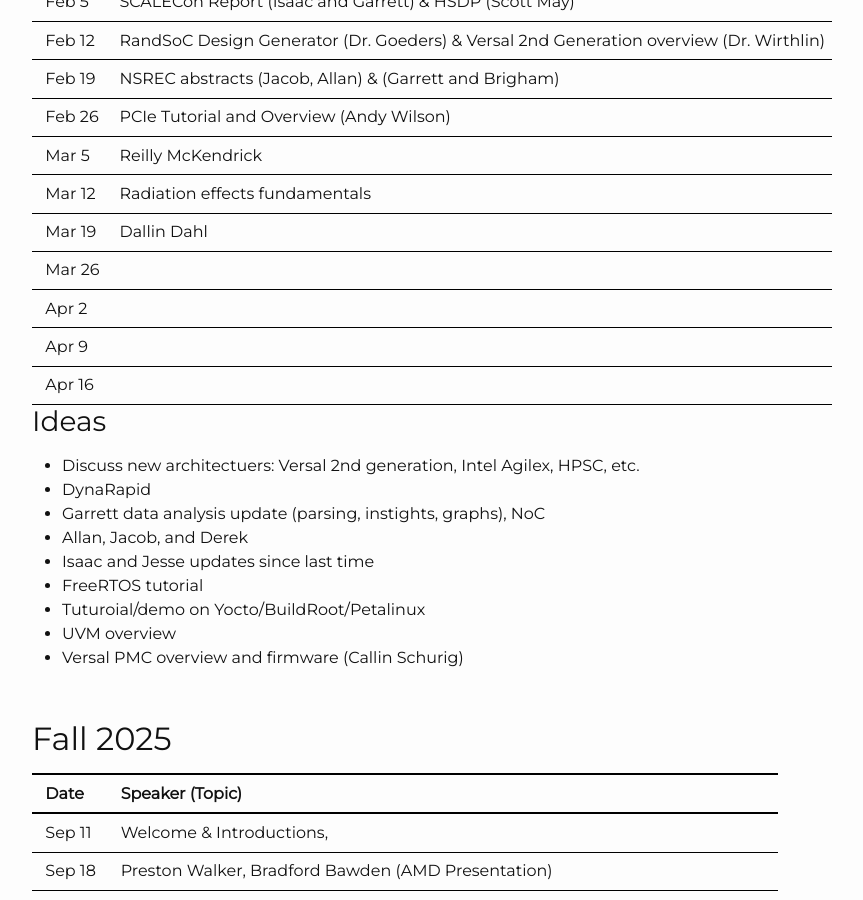
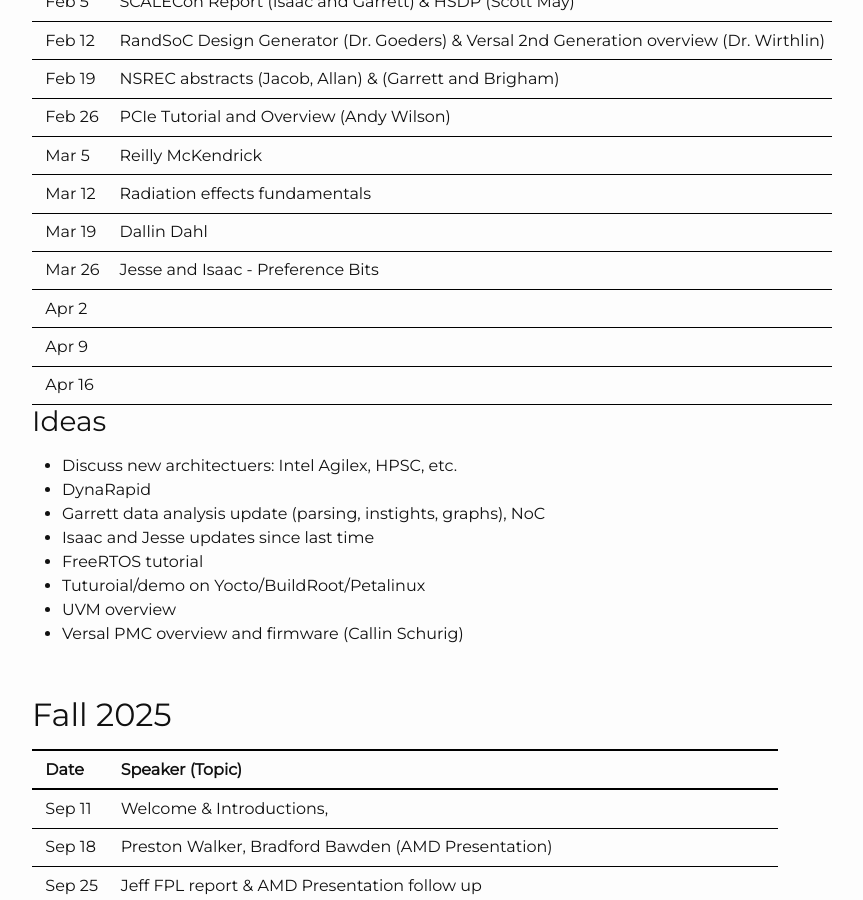
Before and after one commit to byuccl/byuccl.github.io, a Jekyll site: the page built from pages/schedule.md, in a window 1280 px wide and 900 px high, scrolled down 428 px. Shown: the whole window, without its empty margins (53-916 px from the left). Built offline with Jekyll 4.4.1, drawn with Linux system fonts in a browser that asks for light colours; nearby versions of some CDN libraries.

Commit message:
Updated schedule

```diff
--- a/pages/schedule.md
+++ b/pages/schedule.md
@@ -19,16 +19,15 @@
 | Mar 5  | Reilly McKendrick
 | Mar 12 | Radiation effects fundamentals
 | Mar 19 | Dallin Dahl
-| Mar 26 |
+| Mar 26 | Jesse and Isaac - Preference Bits
 | Apr 2  |
 | Apr 9  |
 | Apr 16 |
 
 ### Ideas
-* Discuss new architectuers: Versal 2nd generation, Intel Agilex, HPSC, etc.
+* Discuss new architectuers: Intel Agilex, HPSC, etc.
 * DynaRapid
 * Garrett data analysis update (parsing, instights, graphs), NoC
-* Allan, Jacob, and Derek
 * Isaac and Jesse updates since last time
 * FreeRTOS tutorial
 * Tuturoial/demo on Yocto/BuildRoot/Petalinux
```
